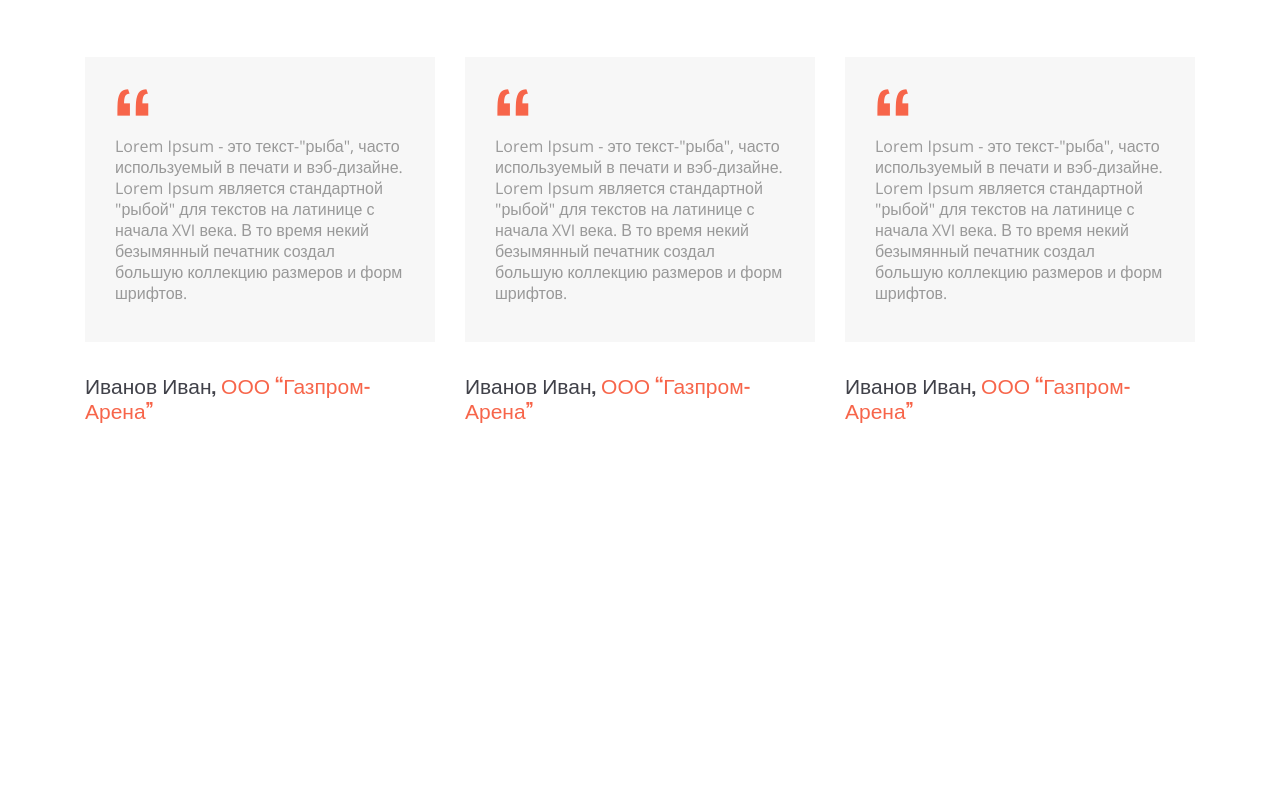
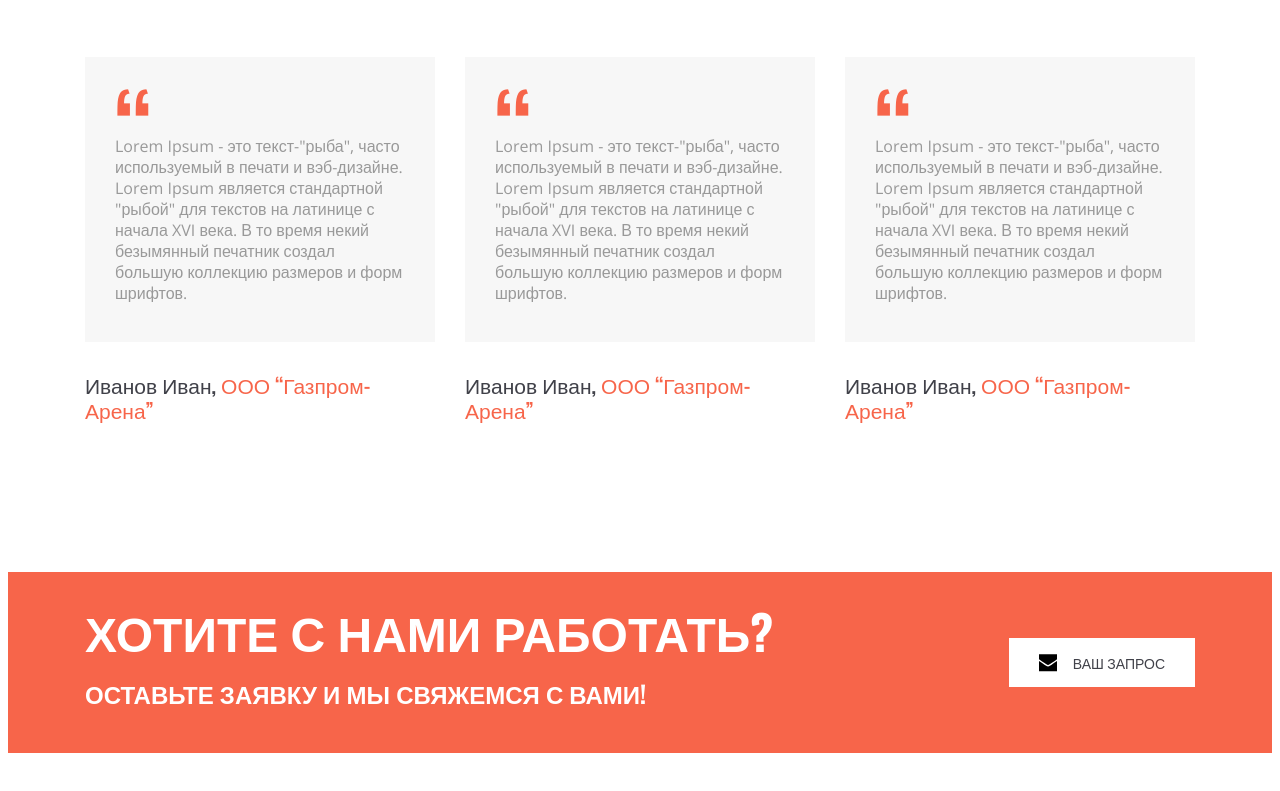
Before and after one commit to elmiramm/5_site, a plain HTML site: page index.html in a window 1280 px wide. Shown: the part 4851-5642 px from the top of the page. Before the commit the page ends 5423 px from the top, so only its background shows below. Drawn offline with nearby package versions, Linux system fonts and the light colour scheme.

Commit message:
request, second block

```diff
--- a/index.html
+++ b/index.html
@@ -327,6 +327,25 @@
 
 		</div>
 	</section>
+
+	<section class="request">
+		<div class="container">
+			<div class="request__inner">
+
+				<div class="request__content">
+					<h2 class="request__title">ХОТИТЕ С НАМИ РАБОТАТЬ?</h2>
+					<p class="request__text">ОСТАВЬТЕ ЗАЯВКУ И МЫ СВЯЖЕМСЯ С ВАМИ!</p>
+				</div>
+
+				<button class="request__btn">
+					<span class="request__btn-text">ВАШ ЗАПРОС</span>
+				</button>
+
+			</div>
+		</div>
+	</section>
+
+
 </body>
 
 </html>
```
